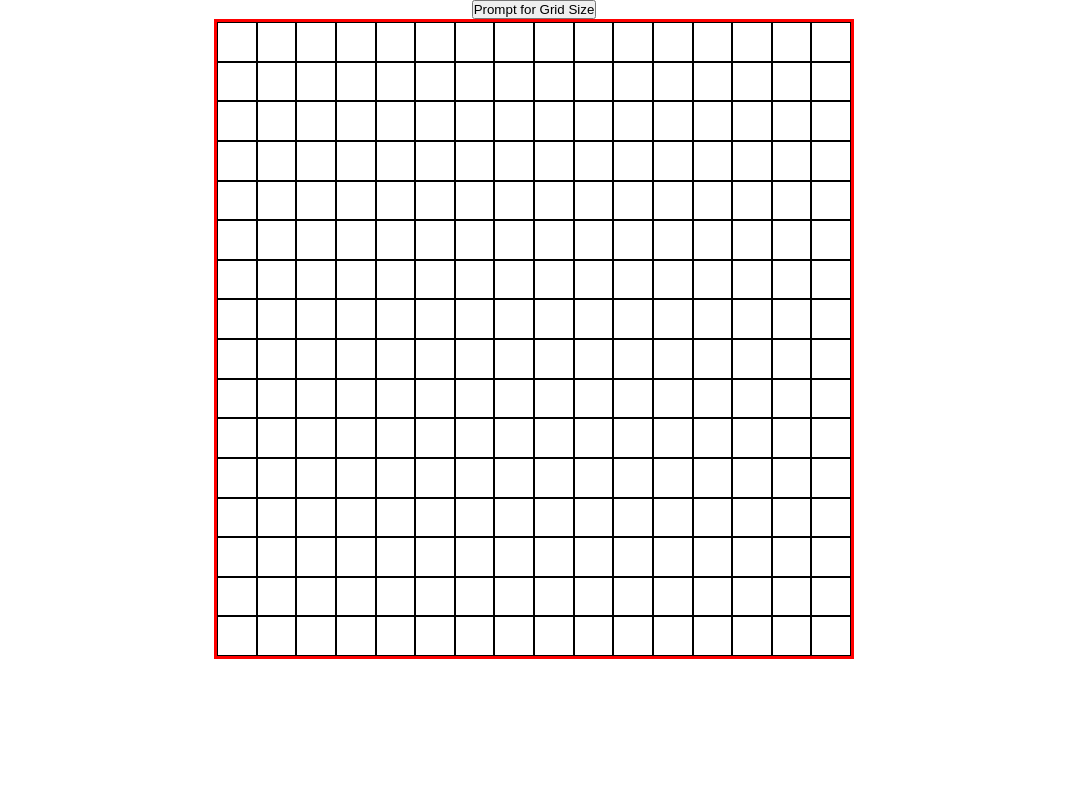
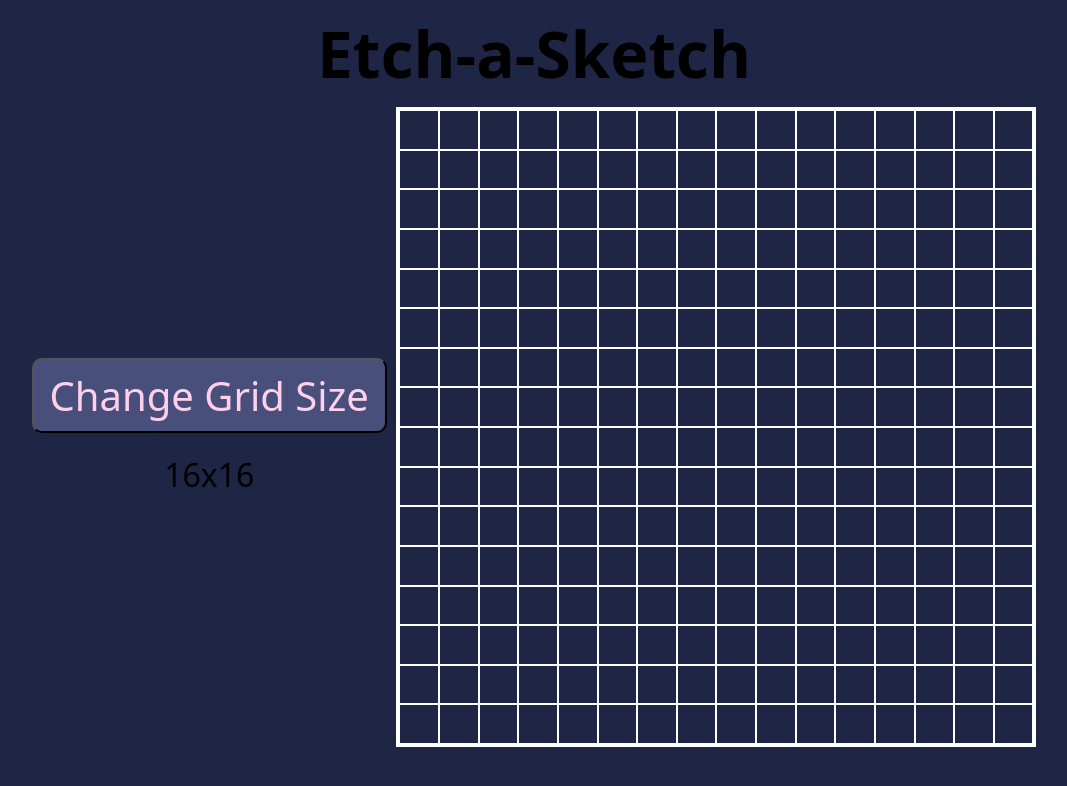
Before and after one commit to finnian-smith/etch-a-sketch, a plain HTML site: page index.html in a window 1280 px wide. Shown: the whole page, without its empty margins (106-1173 px from the left). Drawn offline with Linux system fonts and the light colour scheme; a web font is replaced by a local one.

Commit message:
Style game and gameplay

```diff
--- a/index.html
+++ b/index.html
@@ -3,15 +3,30 @@
   <head>
     <meta charset="UTF-8" />
     <meta name="viewport" content="width=device-width, initial-scale=1.0" />
+
+    <!-- Google Font -->
+    <link rel="preconnect" href="https://fonts.googleapis.com" />
+    <link rel="preconnect" href="https://fonts.gstatic.com" crossorigin />
+    <link
+      href="https://fonts.googleapis.com/css2?family=Honk&display=swap"
+      rel="stylesheet"
+    />
+    <!-- Custom CSS -->
     <link rel="stylesheet" href="styles.css" />
     <title>Etch-a-Sketch</title>
   </head>
   <body>
-    <!-- Work on this aligning with TOP instructions -->
-    <div>
-      <button class="resize-button">Prompt for Grid Size</button>
+    <div class="header-container">
+      <h1 class="header">Etch-a-Sketch</h1>
     </div>
-    <div class="grid-container"></div>
+
+    <div class="gameplay-container">
+      <div class="resize-button-container">
+        <button class="resize-button">Change Grid Size</button>
+        <p class="grid-size"></p>
+      </div>
+      <div class="grid-container"></div>
+    </div>
     <script src="script.js"></script>
   </body>
 </html>
--- a/script.js
+++ b/script.js
@@ -1,5 +1,7 @@
 const GRID_MIN_LIMIT = 0;
 const GRID_MAX_LIMIT = 100;
+
+let initialGridSize = 16;
 
 const container = document.querySelector(".grid-container");
 
@@ -19,13 +21,15 @@ function createGrid(squarePerSide) {
 
   container.addEventListener("mouseover", function (event) {
     if (event.target.classList.contains("grid-square")) {
-      event.target.style.backgroundColor = "#66ccff";
+      const backgroundColor = randomColor();
+      event.target.style.backgroundColor = `rgb(${backgroundColor})`;
     }
   });
 }
 
 // Initial grid creation
-createGrid(16);
+createGrid(initialGridSize);
+displayGridSize(initialGridSize);
 
 // Resize grid button event listener
 const button = document.querySelector(".resize-button");
@@ -40,5 +44,26 @@ button.addEventListener("click", function () {
     alert("Please enter a valid number between 1 and 100.");
   } else {
     createGrid(newSize);
+    displayGridSize(newSize);
   }
 });
+
+// each interaction randomises the square’s RGB value
+function randomColor() {
+  const rgbValue = Array.from({ length: 3 }, () =>
+    Math.floor(Math.random() * 266)
+  );
+
+  return rgbValue;
+}
+
+// display current grid size
+function displayGridSize(gridSize) {
+  const gridSizeElement = document.querySelector(".grid-size");
+  gridSizeElement.textContent = gridSize + "x" + gridSize;
+}
+
+// Add button to index.html -> show grid or not
+// Add event listener to button -> toggle on / off = border: 1px solid #ffffff
+// will probably need to be move styling here and then handle
+// but initially set show grid = false?
--- a/styles.css
+++ b/styles.css
@@ -2,6 +2,7 @@
   box-sizing: border-box;
   margin: 0;
   padding: 0;
+  font-family: "Honk", system-ui;
 }
 
 body {
@@ -9,10 +10,43 @@ body {
   flex-direction: column;
   align-items: center;
   margin: 0;
+  background-color: #1f2544;
+}
+
+.header {
+  font-size: 4rem;
+  margin: 10px 0;
+}
+
+.gameplay-container {
+  width: 80%;
+  display: flex;
+  justify-content: space-evenly;
+  align-items: center;
+}
+
+.resize-button-container {
+  display: flex;
+  flex-direction: column;
+  align-items: center;
+}
+
+.resize-button {
+  border-radius: 10px;
+  padding: 8px 16px;
+  background-color: #474f7a;
+  color: #ffd0ec;
+  font-size: 2.5rem;
+  margin-bottom: 10px;
+}
+
+.grid-size {
+  font-size: 2rem;
+  margin-top: 10px;
 }
 
 .grid-container {
-  border: 3px solid red;
+  border: 3px solid #ffffff;
   display: flex;
   flex-wrap: wrap;
   width: 80vh;
@@ -20,6 +54,6 @@ body {
 }
 
 .grid-square {
-  border: 1px solid #000;
+  border: 1px solid #ffffff;
   transition: background-color 0.3s ease;
 }
```
